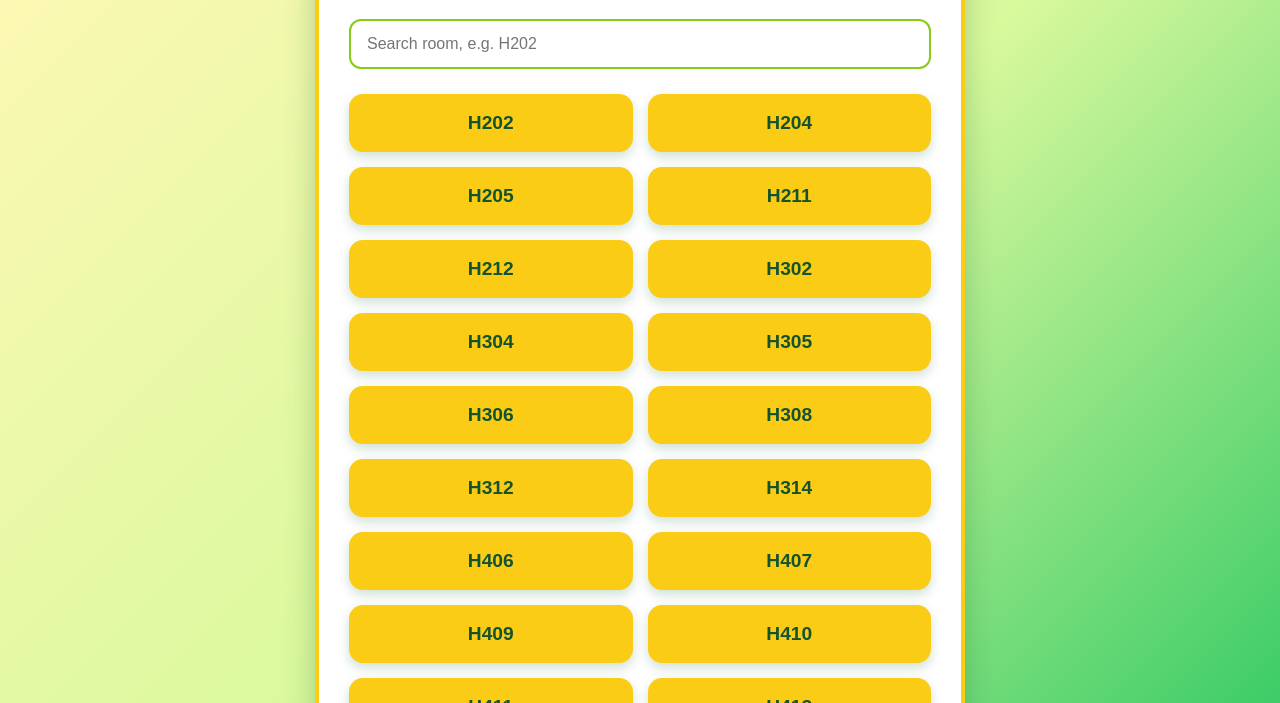
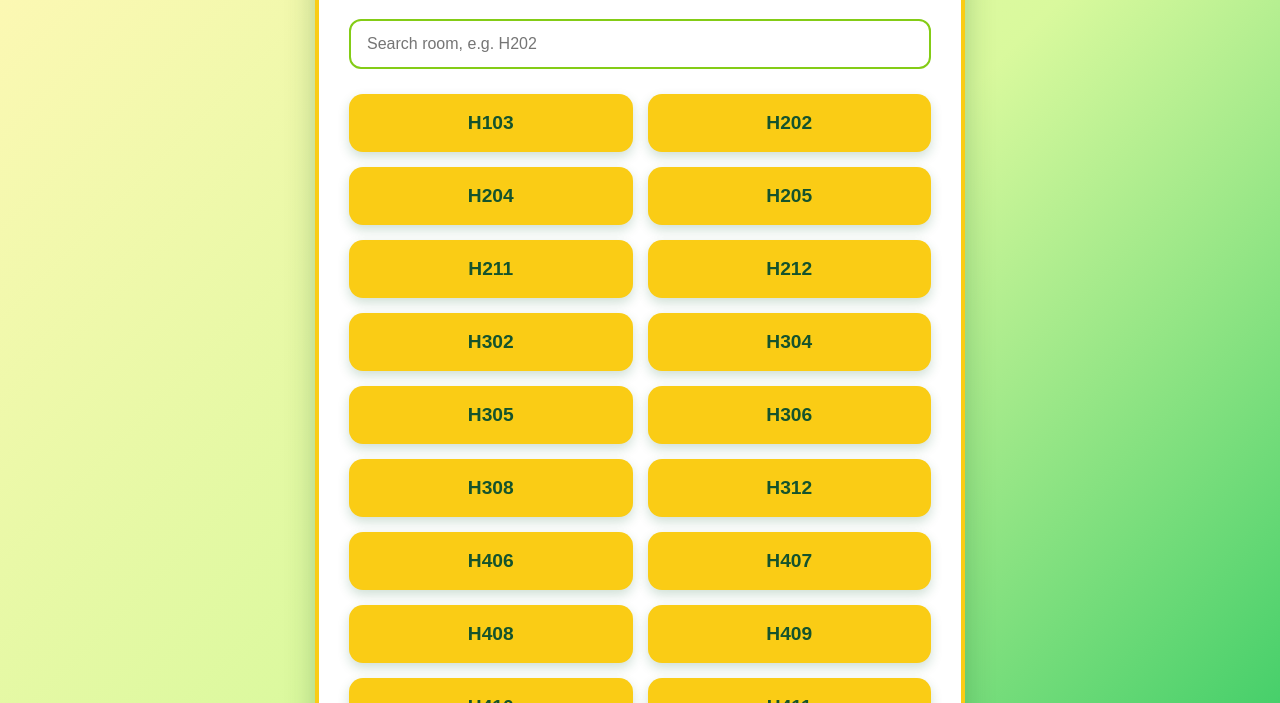
Before and after one commit to bino1786/room-locator, a plain HTML site: page index.html in a window 1280 px wide. Shown: the part 97-800 px from the top of the page. Drawn offline with Linux system fonts and the light colour scheme.

Commit message:
Update new rooms

```diff
--- a/index.html
+++ b/index.html
@@ -129,6 +129,10 @@
     />
 
     <div class="button-grid" id="roomButtons">
+      <a href="http://172.31.7.243/capcara/cara/user/onsite_cara/acbaed6484cc97c5b7cb58cdf943ce39" target="_blank" class="room-link" data-room="H103">
+        <button class="room-button">H103</button>
+      </a>
+
       <a href="http://172.31.7.243/capcara/cara/user/onsite_cara/345205cd0cd64f38e0fbd8bdc7abbd99" target="_blank" class="room-link" data-room="H202">
         <button class="room-button">H202</button>
       </a>
@@ -181,9 +185,9 @@
         <button class="room-button">H312</button>
       </a>
 
-      <a href="https://example.com/H312" target="_blank" class="room-link" data-room="H314">
+      <!-- <a href="https://example.com/H312" target="_blank" class="room-link" data-room="H314">
         <button class="room-button">H314</button>
-      </a>
+      </a> -->
 
       <a href="http://172.31.7.243/capcara/cara/user/onsite_cara/bb6dd2879ab388a98b31c436feceef0a" target="_blank" class="room-link" data-room="H406">
         <button class="room-button">H406</button>
@@ -191,6 +195,10 @@
 
       <a href="http://172.31.7.243/capcara/cara/user/onsite_cara/1c25f7d3b8014c372416af5c758e9d42" target="_blank" class="room-link" data-room="H407">
         <button class="room-button">H407</button>
+      </a>
+
+      <a href="http://172.31.7.243/capcara/cara/user/onsite_cara/cf6a05493e04faf4e32e61f306cb6647" target="_blank" class="room-link" data-room="H408">
+        <button class="room-button">H408</button>
       </a>
 
       <a href="http://172.31.7.243/capcara/cara/user/onsite_cara/4df61557bdb55ac72d93c7fb7bb89a6b" target="_blank" class="room-link" data-room="H409">
```
